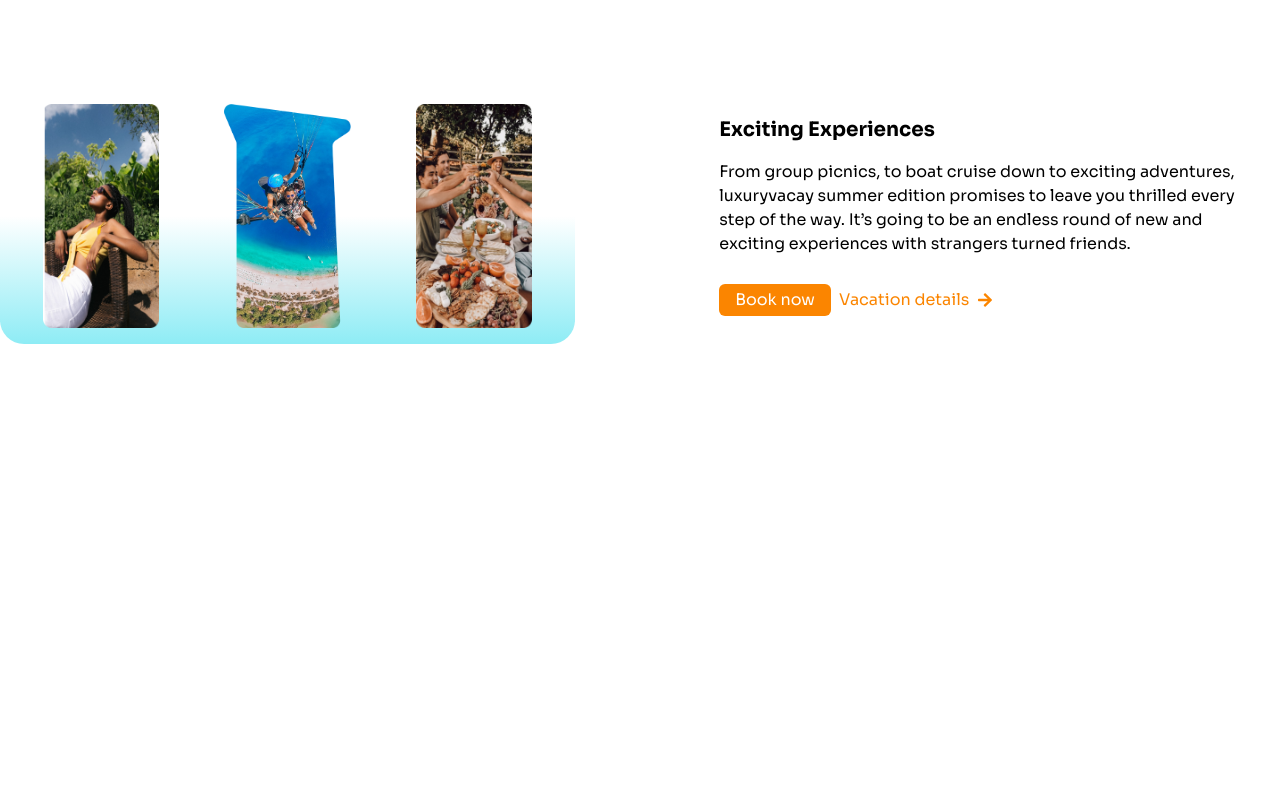
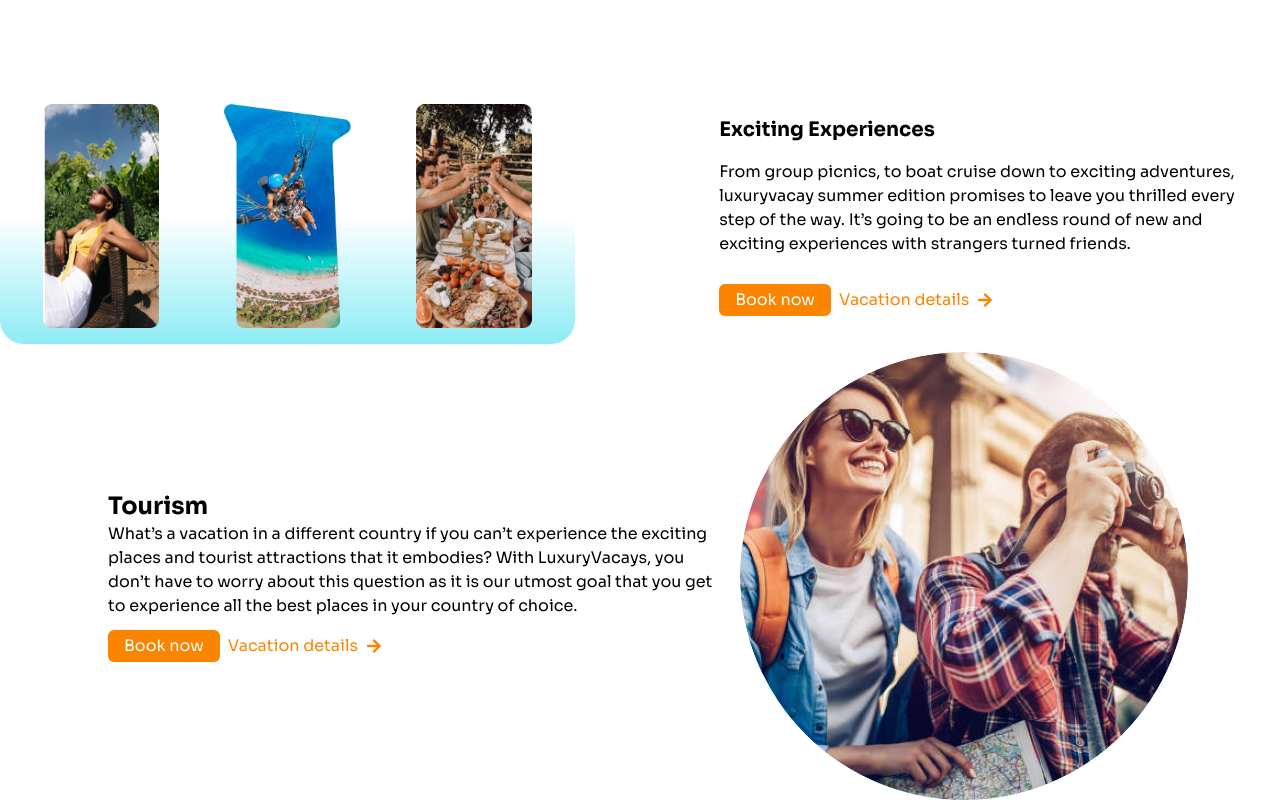
Before and after one commit to dazzling-bright/Luxury-Homes, a React (Create React App) app: page / in a window 1280 px wide. Shown: the part 2219-3019 px from the top of the page. Before the commit the page ends 2563 px from the top, so only its background shows below. Built offline with nearby package versions, Linux system fonts and the light colour scheme.

Commit message:
Implement th Tourism section

```diff
--- a/src/App.js
+++ b/src/App.js
@@ -3,6 +3,7 @@ import Nav from "./components/navigation/nav";
 import SummerLocations from "./components/body/summerLocations";
 import ResortTreat from "./components/body/resortTreats";
 import Experiences from "./components/body/experiences";
+import Tourism from "./components/body/tourism";
 
 function App() {
   return (
@@ -12,6 +13,7 @@ function App() {
       <SummerLocations />
       <ResortTreat />
       <Experiences />
+      <Tourism />
     </>
   );
 }
--- a/src/components/body/experiences.js
+++ b/src/components/body/experiences.js
@@ -20,7 +20,7 @@ const imageArray = [
 const Experiences = () => {
   return (
     <section className="flex items-center lg:gap-[10%] gap-2 flex-col sm:flex-row">
-      <figure
+      <div
         className="sm:w-1/2 px-2 py-4 max-h-64 h-64 flex items-center justify-between rounded-3xl"
         style={{
           background:
@@ -29,17 +29,20 @@ const Experiences = () => {
         aria-labelledby="resort-treat-image"
       >
         {imageArray.map((item, index) => (
-          <div key={index} className="flex-1 mx-1 h-full flex items-center">
+          <figure key={index} className="flex-1 mx-1 h-full flex items-center">
             <img
               className="object-contain h-full w-full"
               src={item.src}
               alt={item.description}
+              tabIndex={0} // Make images focusable for keyboard users
             />
-          </div>
+          </figure>
         ))}
-      </figure>
+      </div>
       <article className="sm:w-1/2 p-4">
-        <h3 className="text-xl font-bold mb-4">Exciting Experiences</h3>
+        <h3 id="resort-treat-image" className="text-xl font-bold mb-4">
+          Exciting Experiences
+        </h3>
         <p className="mb-4">
           From group picnics, to boat cruise down to exciting adventures,
           luxuryvacay summer edition promises to leave you thrilled every step
@@ -49,7 +52,7 @@ const Experiences = () => {
         <Button>Book now</Button>
         <a
           href="/"
-          className="text-[rgba(251,133,0,1)] inline-flex items-center mx-2 cursor-pointer mt-4"
+          className="text-[rgba(251,133,0,1)] inline-flex items-center mx-2 cursor-pointer mt-4 focus:outline-none focus:ring-2 focus:ring-orange-500"
           aria-label="View vacation details"
         >
           <span>Vacation details</span>
--- /dev/null
+++ b/src/components/body/tourism.js
@@ -0,0 +1,38 @@
+import Button from "../button";
+import TouristImage from "../../images/tourists.png";
+import { FaArrowRight } from "react-icons/fa";
+
+const Tourism = () => {
+  return (
+    <section className="flex items-center justify-center gap-2 mt-8 lg:mt-2">
+      <article className="w-full lg:w-1/2 py-4 p-4">
+        <h2 className="font-bold text-2xl">Tourism</h2>
+        <p>
+          What’s a vacation in a different country if you can’t experience the
+          exciting places and tourist attractions that it embodies? With
+          LuxuryVacays, you don’t have to worry about this question as it is our
+          utmost goal that you get to experience all the best places in your
+          country of choice.
+        </p>
+        <Button>Book now</Button>
+        <a
+          href="/"
+          className="text-[rgba(251,133,0,1)] inline-flex items-center mx-2 cursor-pointer mt-4 focus:outline-none focus:ring-2 focus:ring-orange-500"
+          aria-label="View vacation details"
+        >
+          <span>Vacation details</span>
+          <FaArrowRight className="ml-2" />
+        </a>
+      </article>
+      <figure className="w-full lg:w-1/2 rounded-full bg-gradient-to-b from-white via-white to-[rgba(142,236,245)] overflow-hidden max-w-xs lg:max-w-md">
+        <img
+          className="block max-h-full w-full object-cover rounded-full"
+          src={TouristImage}
+          alt="A man and a smiling woman capturing a side attraction using a camera"
+        />
+      </figure>
+    </section>
+  );
+};
+
+export default Tourism;
```
Also changed, not shown: src/images/tourists.png (added).
